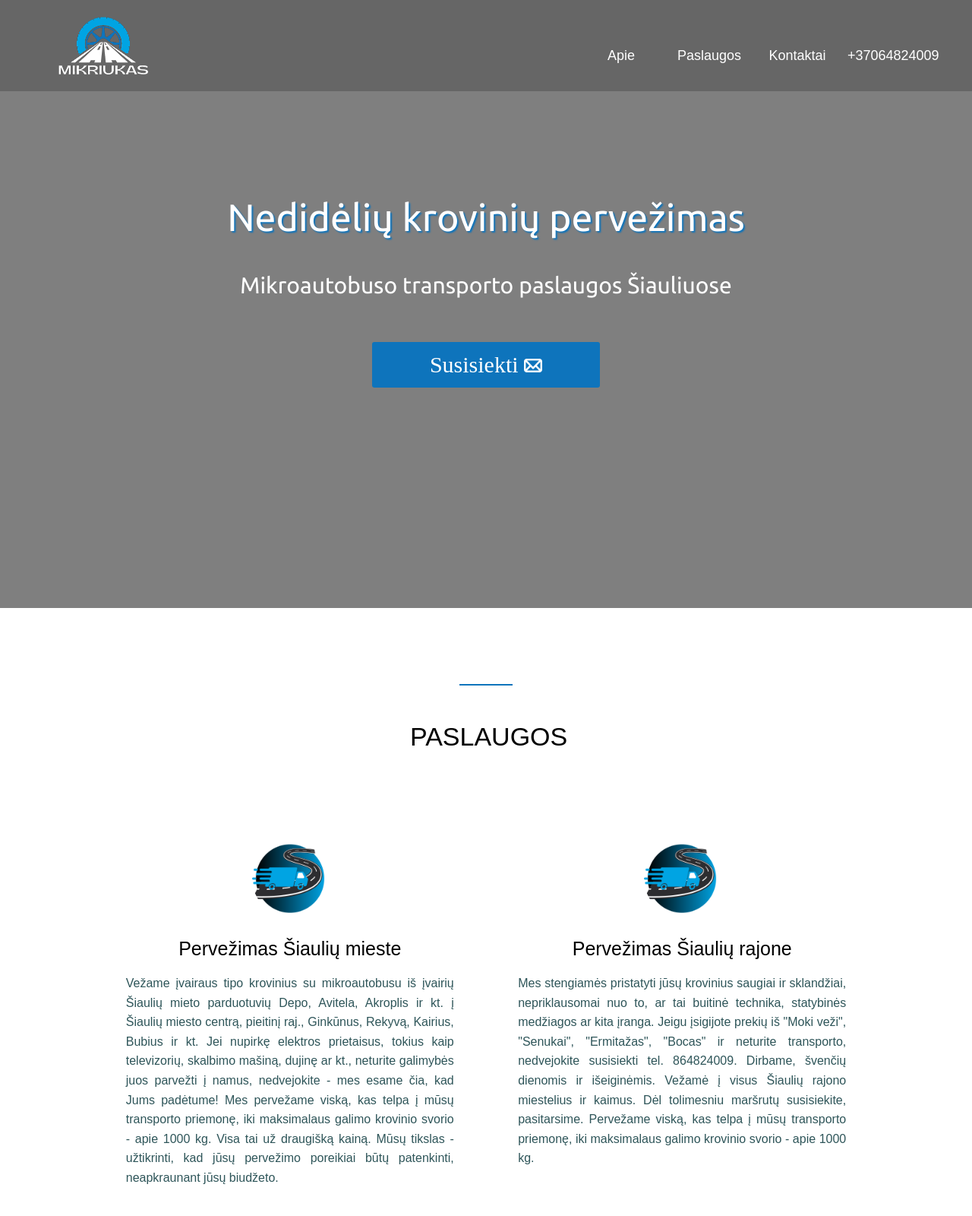
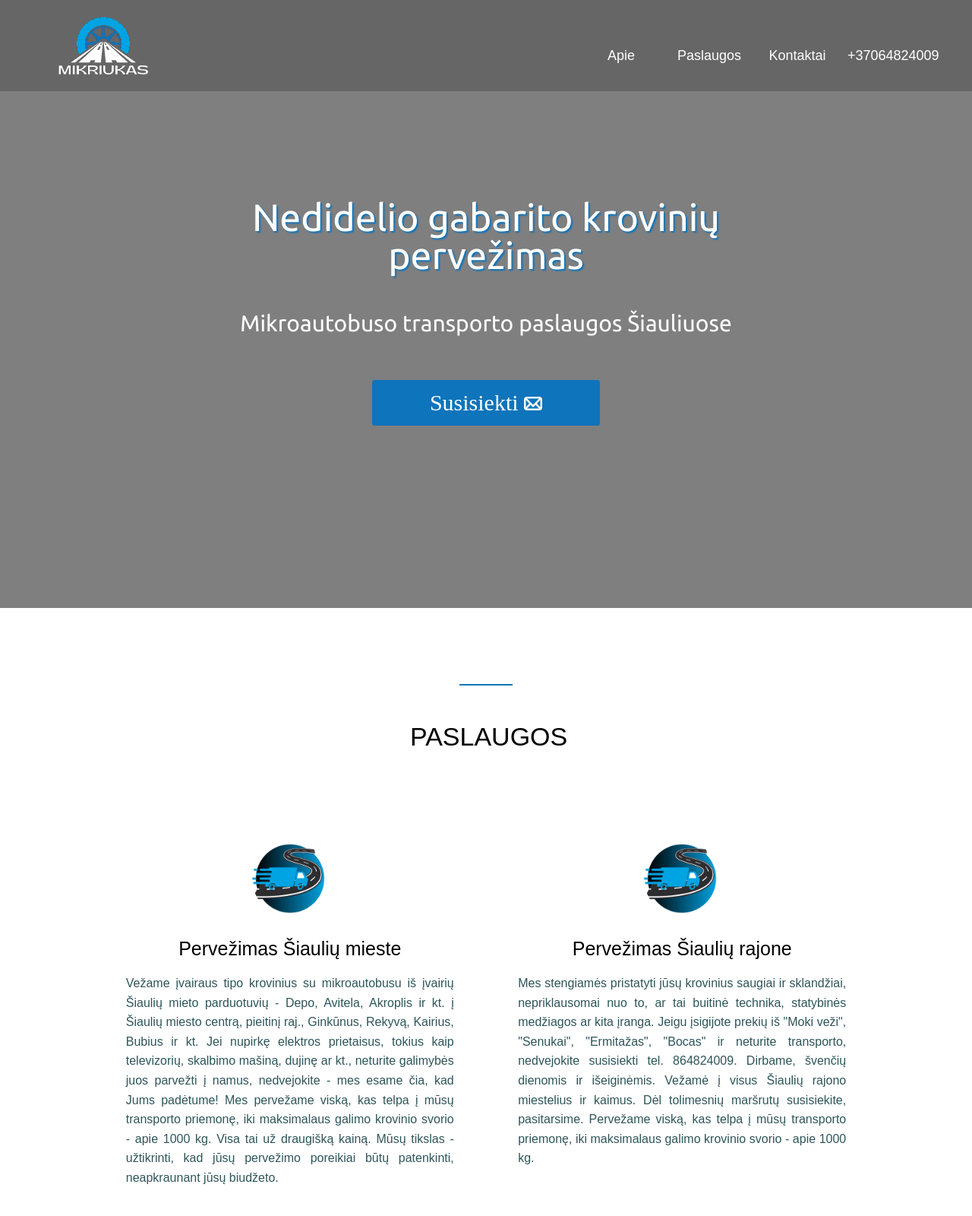
Before and after one commit to mikriukastransportas/mikriukas, a plain HTML site: page index.html in a window 1280 px wide. Shown: the top 1600 px of the page at 76% size. Drawn offline with Linux system fonts and the light colour scheme; a web font is replaced by a local one.

Commit message:
ndex.html

```diff
--- a/index.html
+++ b/index.html
@@ -49,7 +49,7 @@
                 </ul>
             </nav>
             <div class="hero-inner">
-                <h1>Nedidėlių krovinių pervežimas</h1>
+                <h1>Nedidelio gabarito krovinių pervežimas</h1>
                 <h2>Mikroautobuso transporto paslaugos Šiauliuose</h2>
 				<a href="tel:+37064824009" class="mobile_call"><button>Susisiekti <img src="./img/icon/phone-68-16.png" title="+37064824009" alt="Mikriuko telefono numeris"></button></a>
 				<a href="mailto:mikriukastransportas@gmail.com" class="desktop_mail"><button>Susisiekti  <img src="./img/icon/mail-24.png" title="mikriukastransportas@gmail.com" alt="Mikriukas paštas"></button></a>
@@ -63,7 +63,7 @@
             <div class="serv img1"></div>
             <h3>Pervežimas Šiaulių mieste</h3>
 
-            <p>Vežame įvairaus tipo krovinius su mikroautobusu iš įvairių Šiaulių mieto parduotuvių Depo, Avitela, Akroplis ir kt. į Šiaulių miesto centrą, pieitinį raj., Ginkūnus, Rekyvą, Kairius, Bubius ir kt. Jei nupirkę elektros prietaisus, tokius kaip televizorių, skalbimo mašiną, dujinę ar kt., neturite galimybės juos parvežti į namus, nedvejokite - mes esame čia, kad Jums padėtume! Mes pervežame viską, kas telpa į mūsų transporto priemonę, iki maksimalaus galimo krovinio svorio - apie 1000 kg. Visa tai už draugišką kainą. Mūsų tikslas - užtikrinti, kad jūsų pervežimo poreikiai būtų patenkinti, neapkraunant jūsų biudžeto. </p>
+            <p>Vežame įvairaus tipo krovinius su mikroautobusu iš įvairių Šiaulių mieto parduotuvių - Depo, Avitela, Akroplis ir kt. į Šiaulių miesto centrą, pieitinį raj., Ginkūnus, Rekyvą, Kairius, Bubius ir kt. Jei nupirkę elektros prietaisus, tokius kaip televizorių, skalbimo mašiną, dujinę ar kt., neturite galimybės juos parvežti į namus, nedvejokite - mes esame čia, kad Jums padėtume! Mes pervežame viską, kas telpa į mūsų transporto priemonę, iki maksimalaus galimo krovinio svorio - apie 1000 kg. Visa tai už draugišką kainą. Mūsų tikslas - užtikrinti, kad jūsų pervežimo poreikiai būtų patenkinti, neapkraunant jūsų biudžeto. </p>
 
         </div>
 
@@ -71,7 +71,7 @@
             <div class="serv img1"></div>
             <h3>Pervežimas Šiaulių rajone</h3>
             <p>Mes stengiamės pristatyti jūsų krovinius saugiai ir sklandžiai, nepriklausomai nuo to, ar tai buitinė technika, statybinės medžiagos ar kita įranga. Jeigu įsigijote prekių iš "Moki veži", "Senukai", "Ermitažas", "Bocas" ir neturite transporto,  nedvejokite susisiekti tel. 864824009.  Dirbame, švenčių dienomis ir išeiginėmis.
-            Vežamė į visus Šiaulių rajono miestelius ir kaimus. Dėl tolimesniu maršrutų susisiekite, pasitarsime. Pervežame viską, kas telpa į mūsų transporto priemonę, iki maksimalaus galimo krovinio svorio - apie 1000 kg.</p>
+            Vežamė į visus Šiaulių rajono miestelius ir kaimus. Dėl tolimesnių maršrutų susisiekite, pasitarsime. Pervežame viską, kas telpa į mūsų transporto priemonę, iki maksimalaus galimo krovinio svorio - apie 1000 kg.</p>
         </div>
 
 
```
